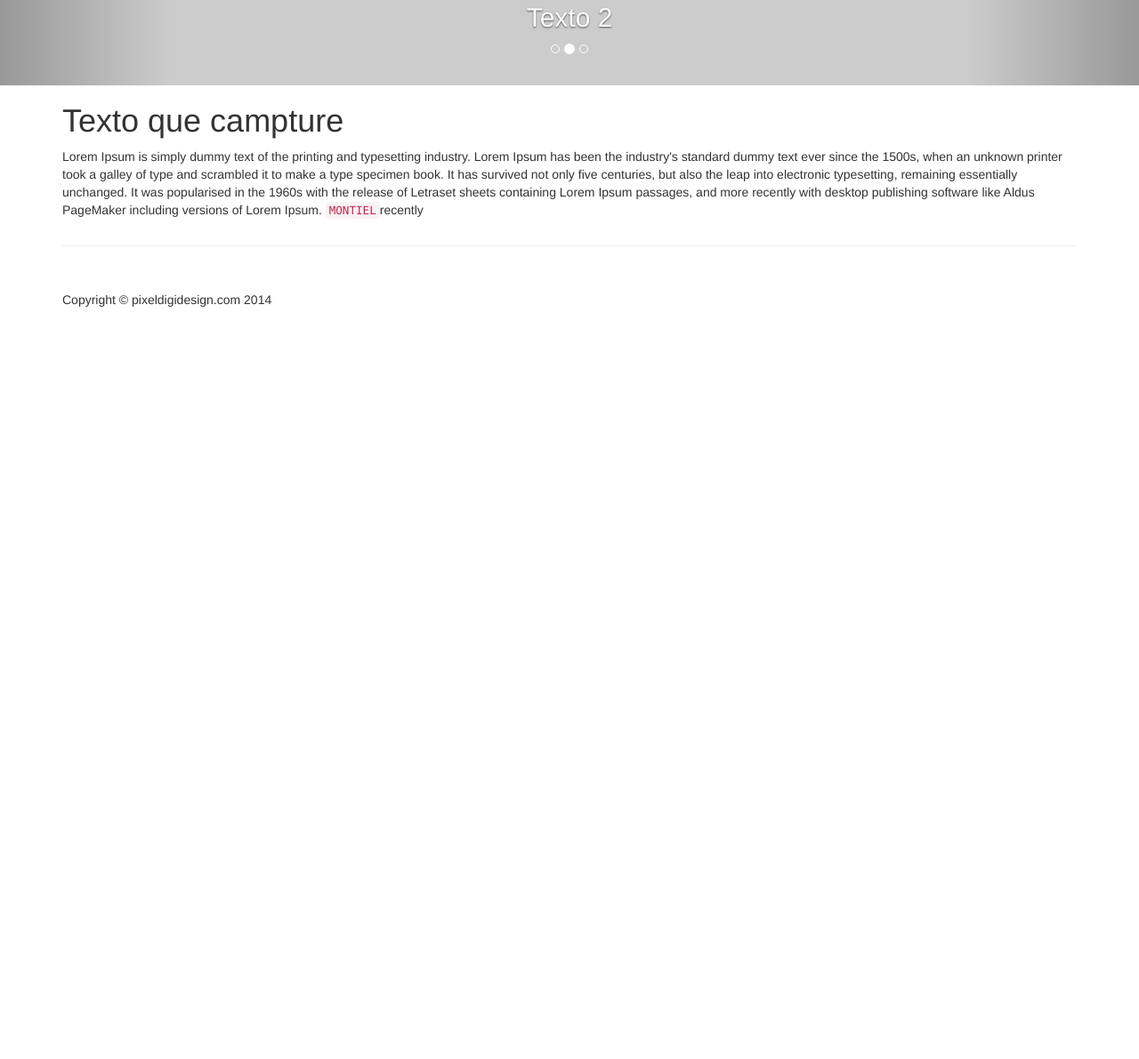
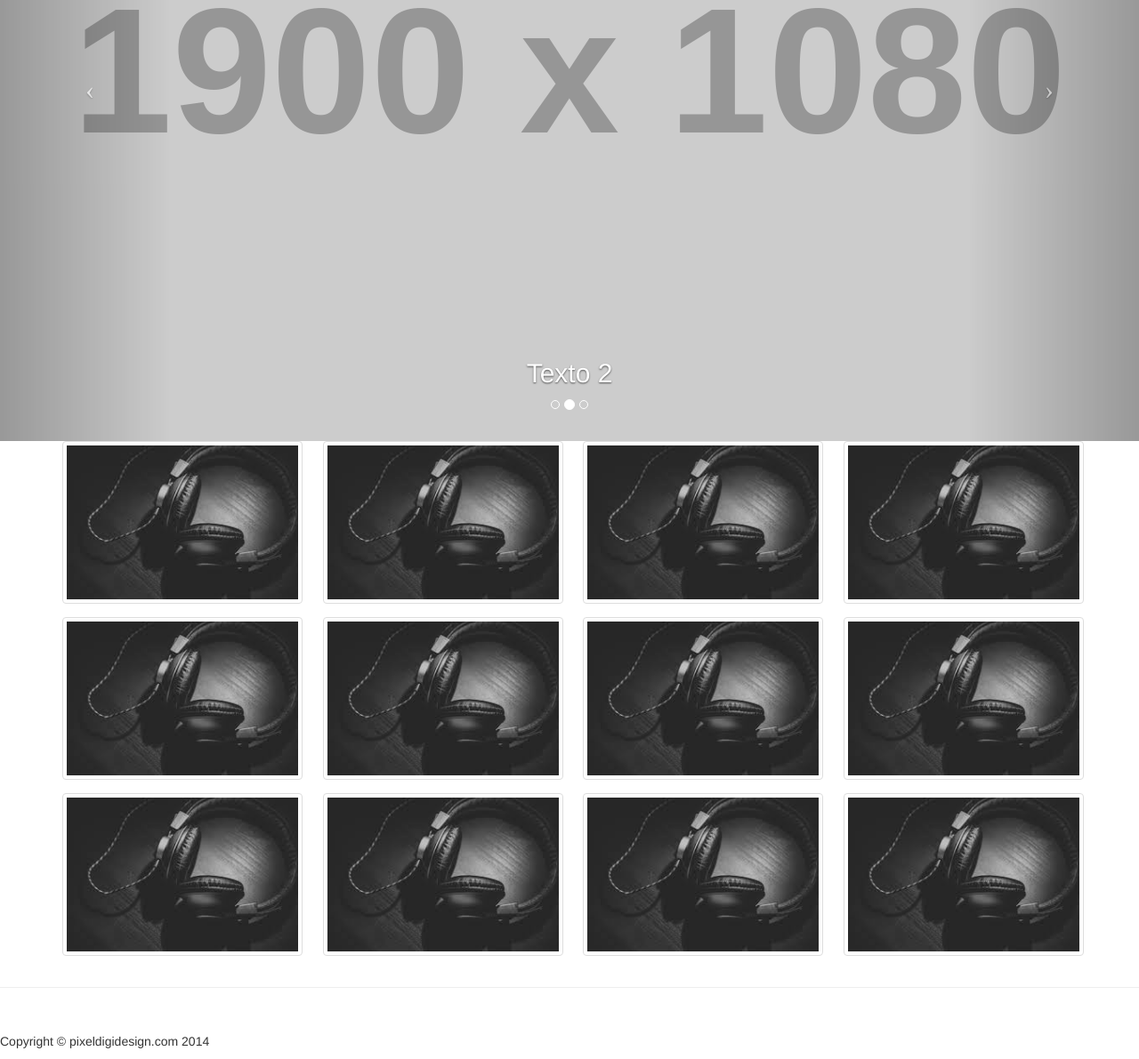
Before and after one commit to angelogianopulos/montiel, a plain HTML site: page index.html in a window 1280 px wide. Shown: the part 304-1495 px from the top of the page at 89% size. Before the commit the page ends 800 px from the top, so only its background shows below. Drawn offline with nearby package versions, Linux system fonts and the light colour scheme; placeholder pictures from the web are drawn by us.

Commit message:
Montiel changes

```diff
--- a/css/half-slider.css
+++ b/css/half-slider.css
@@ -12,7 +12,7 @@ body {
 /* You can change the height of the carousel by changing the height in the class below. It is set to 50% by default, but can be any height! */
 
 .carousel {
-    height: 50%;
+    height: 100%;
 }
 
 .item,
--- /dev/null
+++ b/css/thumbnail-gallery.css
@@ -0,0 +1,39 @@
+/*!
+ * Start Bootstrap - Thumbnail Gallery (http://startbootstrap.com/)
+ * Copyright 2013-2016 Start Bootstrap
+ * Licensed under MIT (https://github.com/BlackrockDigital/startbootstrap/blob/gh-pages/LICENSE)
+ */
+
+body {
+    padding-top: 70px; /* Required padding for .navbar-fixed-top. Change if height of navigation changes. */
+}
+
+.thumb {
+    margin-bottom: 30px;
+}
+
+footer {
+    margin: 50px 0;
+}
+
+
+.grid-item {
+    width: 300px;
+    margin: 0 auto 20px auto;
+    padding: 20px;
+
+}
+.grid-item--width2 { width: 400px; }
+
+#container {
+
+    width: 1000px;
+
+
+}
+
+.carimages{
+
+    margin: 0 auto;
+
+}
--- a/index.html
+++ b/index.html
@@ -102,13 +102,70 @@
 
     <!-- Page Content -->
     <div class="container">
+        <div class="carimages grid">
+           <div class="col-sm-3 image grid-item">
+               <a href="" class="thumbnail">
+                   <img src="assets/montiel1.jpg" alt="" class="img-responsive">
+               </a>
+           </div>
+           <div class="col-sm-3 image grid-item">
+               <a href="" class="thumbnail">
+                   <img src="assets/montiel1.jpg" alt="" class="img-responsive">
+               </a>
+           </div>
+           <div class="col-sm-3 image grid-item">
+               <a href="" class="thumbnail">
+                   <img src="assets/montiel1.jpg" alt="" class="img-responsive">
+               </a>
+           </div>
+           <div class="col-sm-3 image grid-item">
+               <a href="" class="thumbnail">
+                   <img src="assets/montiel1.jpg" alt="" class="img-responsive">
+               </a>
+           </div>
+           <div class="col-sm-3 image grid-item">
+               <a href="" class="thumbnail">
+                   <img src="assets/montiel1.jpg" alt="" class="img-responsive">
+               </a>
+           </div>
+           <div class="col-sm-3 image grid-item">
+               <a href="" class="thumbnail">
+                   <img src="assets/montiel1.jpg" alt="" class="img-responsive">
+               </a>
+           </div>
+           <div class="col-sm-3 image grid-item">
+               <a href="" class="thumbnail">
+                   <img src="assets/montiel1.jpg" alt="" class="img-responsive">
+               </a>
+           </div>
+           <div class="col-sm-3 image grid-item">
+               <a href="" class="thumbnail">
+                   <img src="assets/montiel1.jpg" alt="" class="img-responsive">
+               </a>
+           </div>
+           <div class="col-sm-3 image grid-item">
+               <a href="" class="thumbnail">
+                   <img src="assets/montiel1.jpg" alt="" class="img-responsive">
+               </a>
+           </div>
+           <div class="col-sm-3 image grid-item">
+               <a href="" class="thumbnail">
+                   <img src="assets/montiel1.jpg" alt="" class="img-responsive">
+               </a>
+           </div>
+           <div class="col-sm-3 image grid-item">
+               <a href="" class="thumbnail">
+                   <img src="assets/montiel1.jpg" alt="" class="img-responsive">
+               </a>
+           </div>
+           <div class="col-sm-3 image grid-item">
+               <a href="" class="thumbnail">
+                   <img src="assets/montiel1.jpg" alt="" class="img-responsive">
+               </a>
+           </div>
 
-        <div class="row">
-            <div class="col-lg-12">
-                <h1>Texto que campture</h1>
-                <p>Lorem Ipsum is simply dummy text of the printing and typesetting industry. Lorem Ipsum has been the industry's standard dummy text ever since the 1500s, when an unknown printer took a galley of type and scrambled it to make a type specimen book. It has survived not only five centuries, but also the leap into electronic typesetting, remaining essentially unchanged. It was popularised in the 1960s with the release of Letraset sheets containing Lorem Ipsum passages, and more recently with desktop publishing software like Aldus PageMaker including versions of Lorem Ipsum. <code>MONTIEL</code>recently</p>
-            </div>
         </div>
+    </div>
 
         <hr>
 
@@ -127,6 +184,8 @@
 
     <!-- jQuery -->
     <script src="js/jquery.js"></script>
+    <script src="https://cdnjs.cloudflare.com/ajax/libs/masonry/4.1.1/masonry.pkgd.min.js"></script>
+
 
     <!-- Bootstrap Core JavaScript -->
     <script src="js/bootstrap.min.js"></script>
@@ -135,8 +194,19 @@
     <script>
     $('.carousel').carousel({
         interval: 4000 //changes the speed
-    })
+    });
+
+    $('.container').masonry({
+            itemSelector: '.image',
+            isAnimated: true,
+            isFitWidth: true,
+
+        });
     </script>
+
+    <script type="text/javascript" src="js/java.js"></script>
+
+
 
 </body>
 
--- /dev/null
+++ b/js/java.js
@@ -0,0 +1,66 @@
+(function(){
+    var carimages = document.querySelector('.carimages');
+    carimages.addEventListener('click', function(e){
+        if(e.target.tagName === 'IMG'){
+            var overlay = document.createElement('div');
+            overlay.id = 'overlay';
+
+//            SET SOME STYLES
+            overlay.style.position = 'absolute';
+            overlay.style.top = 0;
+            overlay.style.background = 'rgba(0,0,0,.5)';
+            overlay.style.cursor = 'pointer';
+
+//            SET SIZES
+
+            overlay.style.width = window.innerWidth + "px";
+            overlay.style.height = window.innerHeight + "px";
+
+//            APPENDING OVERLAY TO BODY
+            document.body.appendChild(overlay);
+
+
+//            IMAGE SRC
+            var imageSrc = e.target.src;
+            var popImg = document.createElement('img');
+            popImg.id = 'popImg';
+            popImg.src = imageSrc;
+
+//            IMG STYLE
+            popImg.style.display = 'block';
+            popImg.style.width = '50%';
+            popImg.style.margin = '0 auto';
+            popImg.style.marginTop = '10%';
+
+            overlay.appendChild(popImg);
+
+//            REMOVE OVERLAY
+            overlay.addEventListener('click', function(){
+                if(overlay){
+                    overlay.parentElement.removeChild(overlay);
+
+                }
+
+            });
+
+//            IMG TO FOLLOW SCROLL
+            window.addEventListener('scroll', function(){
+                if(overlay){
+                    overlay.style.top = window.pageYOffset + 'px';
+                    overlay.style.left = window.pageXOffset + 'px';
+                }
+            });
+
+
+
+
+        };
+   });
+
+
+
+
+
+
+//  console.log("loaded");
+}());
```
Also changed, not shown: assets/montiel1.jpg (added), 1 other file.
